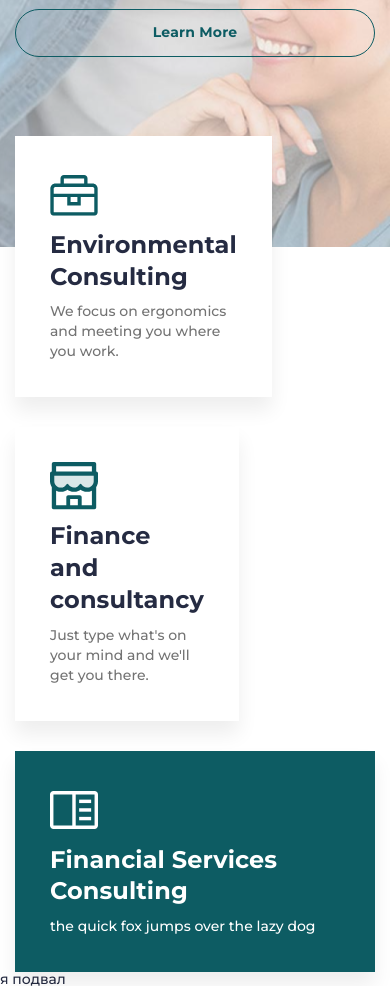
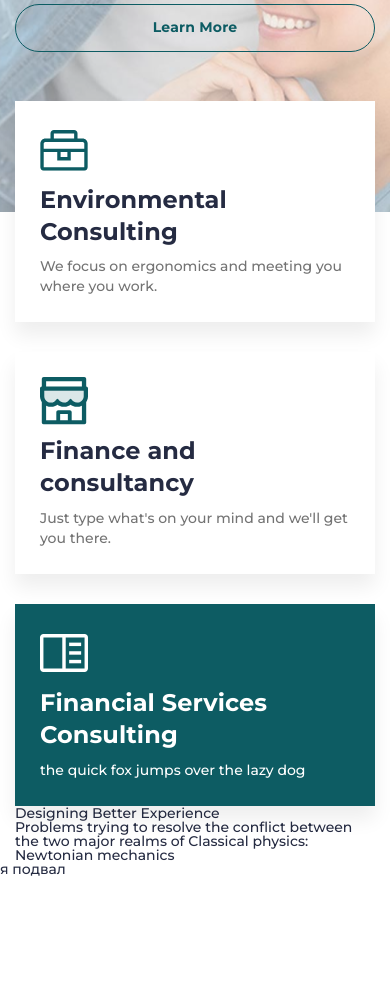
Before and after one commit to CaptainGinny/Project-layout-training.github.io, a plain HTML site: page index.html in a window 390 px wide. Shown: the part 482-1468 px from the top of the page. After the commit the page ends 1358 px from the top, so only its background shows below. Drawn offline with Linux system fonts and the light colour scheme.

Commit message:
page advantages HTML

```diff
--- a/index.html
+++ b/index.html
@@ -90,6 +90,26 @@
                </div>
             </div>
          </section>
+         <section class="page__advantages advantages">
+            <div class="advantages__container _container">
+               <div class="advantages__header header-block">
+                  <h2 class="header-block__title">Designing Better Experience</h2>
+                  <div class="header-block__sub-title">
+                     Problems trying to resolve the conflict between the two major realms of Classical physics:
+                     Newtonian mechanics
+                  </div>
+               </div>
+               <div class="advantages__body">
+                  <div class="advantages__column">
+                     <div class="advantages__item">
+                        <div class="advantages__icon"></div>
+                        <div class="advantages__value"></div>
+                        <div class="advantages__text"></div>
+                     </div>
+                  </div>
+               </div>
+            </div>
+         </section>
       </main>
       <footer class="footer">я подвал</footer>
 
@@ -97,6 +117,6 @@
 
    <script src="/script/script.js"></script>
 </body>
-<!--Закочил 2.07.11 y меня что то сломалось надо разобраться-->
+<!--Закочил 2.27.00-->
 
 </html>
--- a/style.css/style.css
+++ b/style.css/style.css
@@ -188,6 +188,12 @@ body {
    .main-block__body {
       padding: 120px 0px 190px 0px;
    }
+}
+
+@media (max-width: 479px) {
+   .main-block__body {
+      padding: 115px 0px 160px 0px;
+   }
 
 }
 
@@ -290,20 +296,20 @@ body {
 
 .services__body {}
 
-@media (max-width: 670px) {
+
+@media (min-width: 670px) {
    .services__body {
       display: flex;
       flex-wrap: wrap;
-      margin: 0px -15px -30px;
+      margin: 0px -15px;
    }
 }
 
 .services__column {
    flex: 0 1 33.333%;
-   margin: 0px 0px 30px 0px;
 }
 
-@media (max-width: 670px) {
+@media (min-width: 670px) {
    .services__column {
       padding: 0px 15px;
    }
@@ -312,6 +318,10 @@ body {
 @media (max-width: 992px) {
    .services__column {
       flex: 0 1 50%;
+   }
+
+   .services__column:not(:last-child) {
+      margin: 0px 0px 30px 0px;
    }
 
    .services__column:last-child {
@@ -326,6 +336,14 @@ body {
    background-color: #fff;
    padding: 35px;
 }
+
+
+@media (max-width: 479px) {
+   .services__item {
+      padding: 25px;
+   }
+}
+
 
 .item-service {}
 
```
